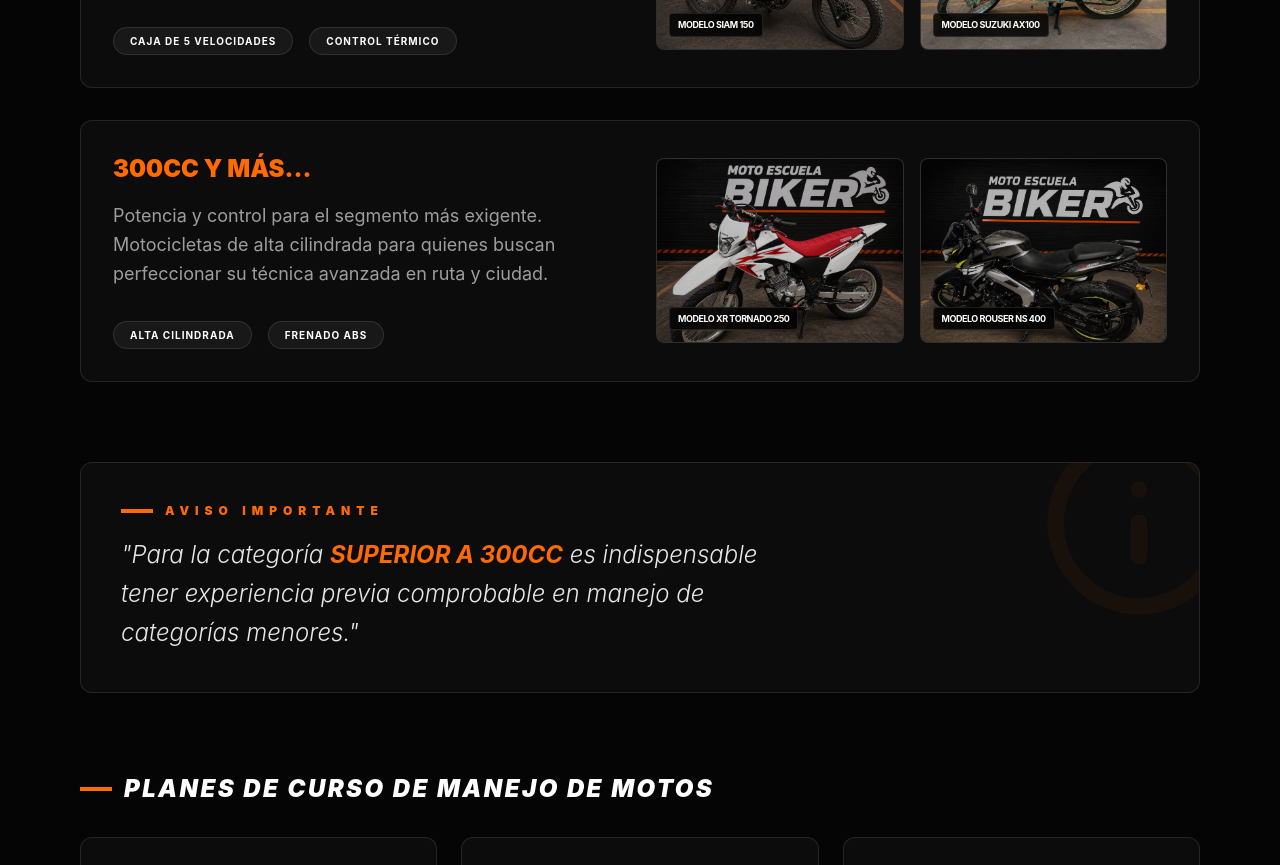
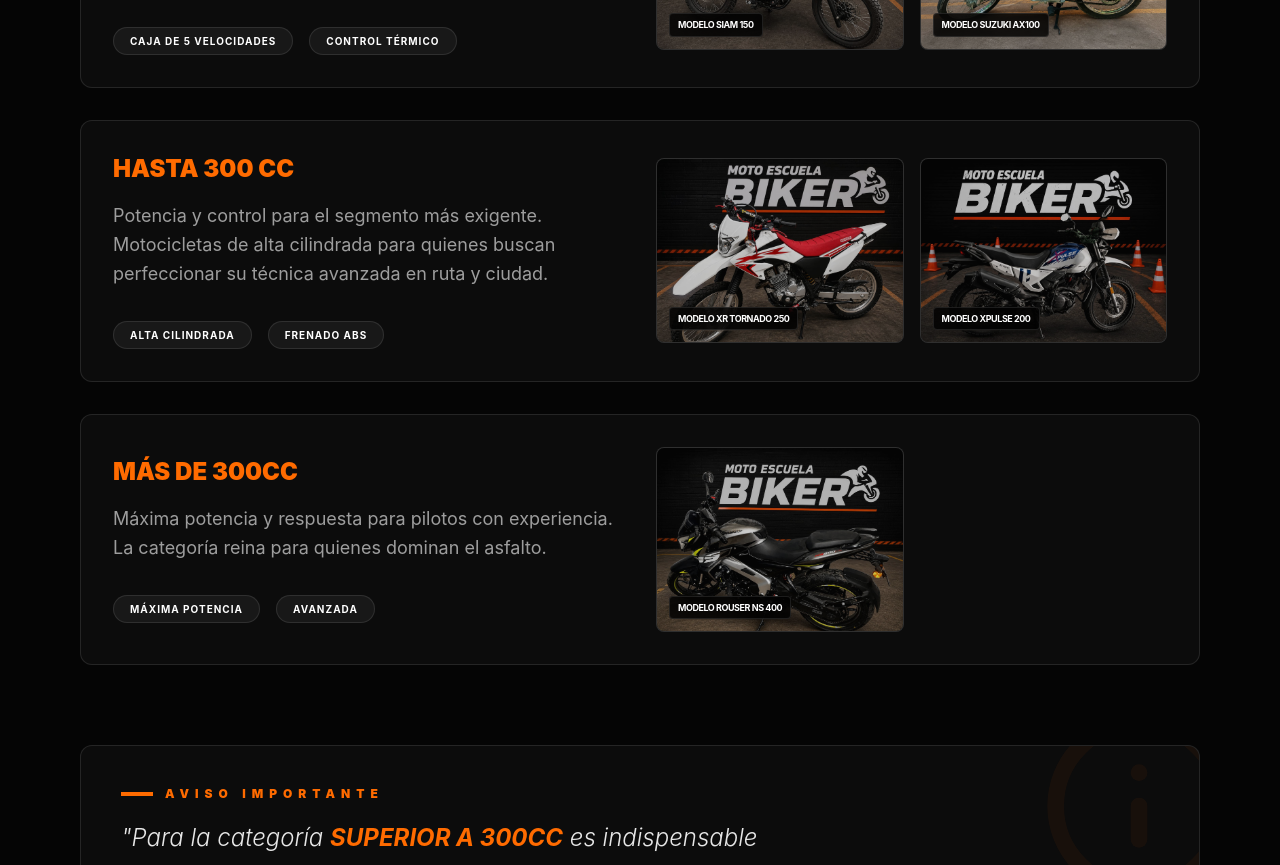
Before and after one commit to MATEOUXD/motorbike-definitivo, a React (Vite) app: page /motos in a window 1280 px wide. Shown: the part 1820-2685 px from the top of the page. Built offline with nearby package versions, Linux system fonts and the light colour scheme.

Commit message:
feat: Add Hero Xpulse 200 image and update motorcycle categories
Includes the addition of the Hero Xpulse 200 image to the assets and updates the motorcycle category titles and descriptions for clarity. The deployment workflow has been removed as it's no longer necessary.

```diff
--- a/src/components/Motos.tsx
+++ b/src/components/Motos.tsx
@@ -10,6 +10,7 @@
 import img150_2 from '../assets/images/regenerated_image_1778015161564.jpg';
 import img300_1 from '../assets/images/regenerated_image_1778015162482.jpg';
 import img300_2 from '../assets/images/regenerated_image_1778015163464.jpg';
+import img300_3 from '../assets/images/xpulse_200.jpg.48.39.jpeg';
 
 interface CategoryCardProps {
   title: string;
@@ -211,7 +212,7 @@
         <div className="category-card p-4 md:p-8 mb-8">
           <div className="flex flex-col lg:flex-row gap-8 items-center">
             <div className="flex-1 space-y-4">
-              <h3 className="text-2xl font-black uppercase text-brand-orange">150cc con Embrague</h3>
+              <h3 className="text-2xl font-black uppercase text-brand-orange">hasta 150cc con embrague</h3>
               <p className="text-white/60 text-lg leading-relaxed">
                 Dominá el arte del cambio manual. Motos diseñadas para aprender el control preciso del embrague y la potencia, fundamentales para avanzar a categorías superiores.
               </p>
@@ -249,10 +250,10 @@
           </div>
         </div>
 
-        <div className="category-card p-4 md:p-8">
+        <div className="category-card p-4 md:p-8 mb-8">
           <div className="flex flex-col lg:flex-row gap-8 items-center">
             <div className="flex-1 space-y-4">
-              <h3 className="text-2xl font-black uppercase text-brand-orange">300cc y más...</h3>
+              <h3 className="text-2xl font-black uppercase text-brand-orange">hasta 300 cc</h3>
               <p className="text-white/60 text-lg leading-relaxed">
                 Potencia y control para el segmento más exigente. Motocicletas de alta cilindrada para quienes buscan perfeccionar su técnica avanzada en ruta y ciudad.
               </p>
@@ -261,7 +262,7 @@
                  <div className="px-4 py-2 bg-white/5 border border-white/10 rounded-full text-[10px] font-bold uppercase tracking-widest leading-none">Frenado ABS</div>
               </div>
             </div>
-            <div className="flex-1 grid grid-cols-2 gap-4 w-full">
+            <div className="flex-1 grid grid-cols-1 md:grid-cols-2 gap-4 w-full">
               <motion.div
                 whileHover={{ scale: 1.02 }}
                 className="aspect-[4/3] rounded-lg overflow-hidden border border-white/10 bg-white/5 relative group"
@@ -274,6 +275,35 @@
                 />
                 <div className="absolute bottom-3 left-3 px-2 py-1 bg-black/80 backdrop-blur-md border border-white/10 rounded text-[9px] font-bold uppercase tracking-tighter">Modelo XR Tornado 250</div>
               </motion.div>
+              <motion.div
+                whileHover={{ scale: 1.02 }}
+                className="aspect-[4/3] rounded-lg overflow-hidden border border-white/10 bg-white/5 relative group"
+              >
+                <img
+                  src={img300_3}
+                  alt="Modelo Xpulse 200"
+                  className="w-full h-full object-cover opacity-80 group-hover:opacity-100 transition-opacity"
+                  referrerPolicy="no-referrer"
+                />
+                <div className="absolute bottom-3 left-3 px-2 py-1 bg-black/80 backdrop-blur-md border border-white/10 rounded text-[9px] font-bold uppercase tracking-tighter">Modelo Xpulse 200</div>
+              </motion.div>
+            </div>
+          </div>
+        </div>
+
+        <div className="category-card p-4 md:p-8">
+          <div className="flex flex-col lg:flex-row gap-8 items-center">
+            <div className="flex-1 space-y-4">
+              <h3 className="text-2xl font-black uppercase text-brand-orange">más de 300cc</h3>
+              <p className="text-white/60 text-lg leading-relaxed">
+                Máxima potencia y respuesta para pilotos con experiencia. La categoría reina para quienes dominan el asfalto.
+              </p>
+              <div className="flex gap-4 pt-4">
+                 <div className="px-4 py-2 bg-white/5 border border-white/10 rounded-full text-[10px] font-bold uppercase tracking-widest leading-none">Máxima Potencia</div>
+                 <div className="px-4 py-2 bg-white/5 border border-white/10 rounded-full text-[10px] font-bold uppercase tracking-widest leading-none">Avanzada</div>
+              </div>
+            </div>
+            <div className="flex-1 grid grid-cols-1 md:grid-cols-2 gap-4 w-full">
               <motion.div
                 whileHover={{ scale: 1.02 }}
                 className="aspect-[4/3] rounded-lg overflow-hidden border border-white/10 bg-white/5 relative group"
```
Also changed, not shown: src/assets/images/xpulse_200.jpg.48.39.jpeg (added), 1 other file (tests, documents, lock files or other folders).
